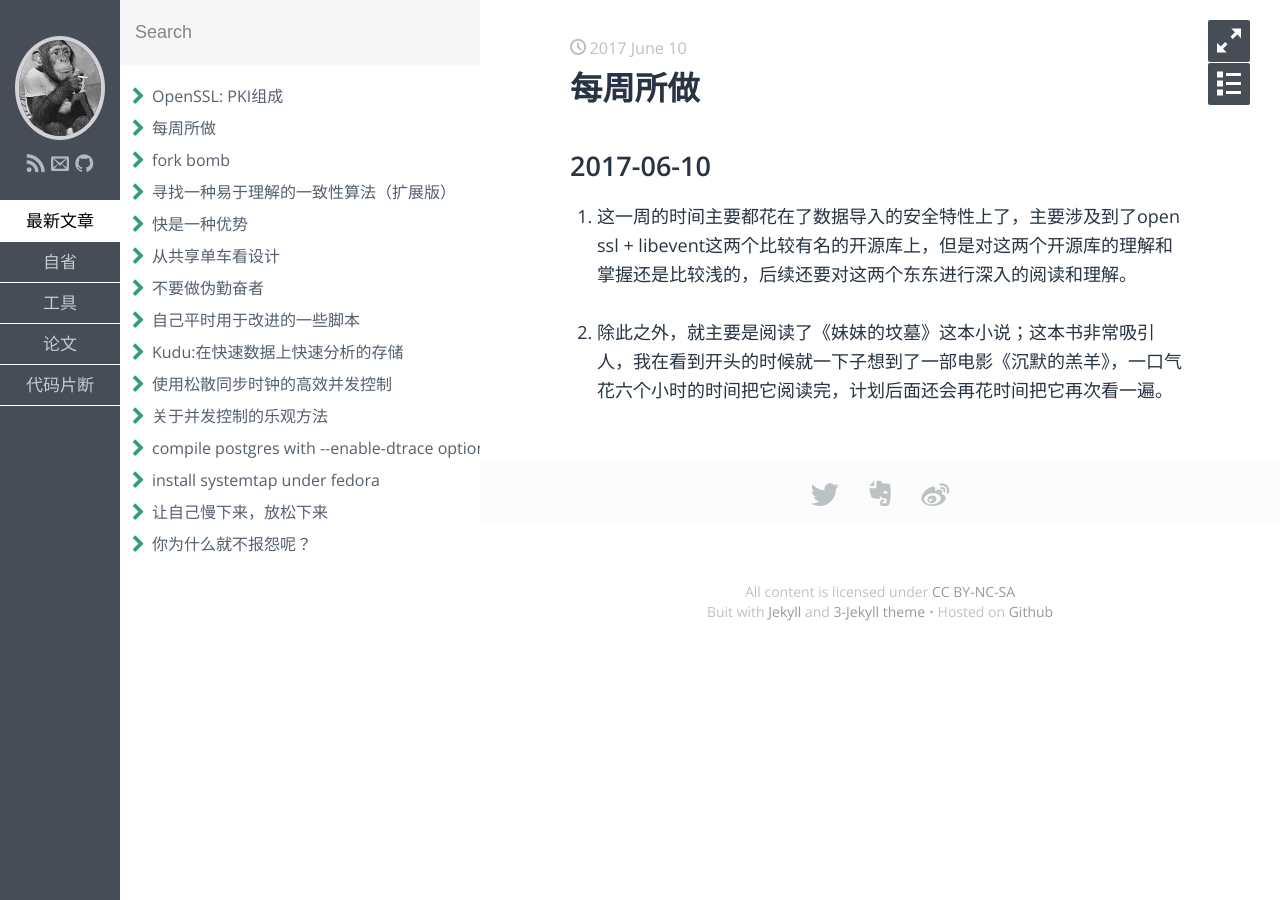
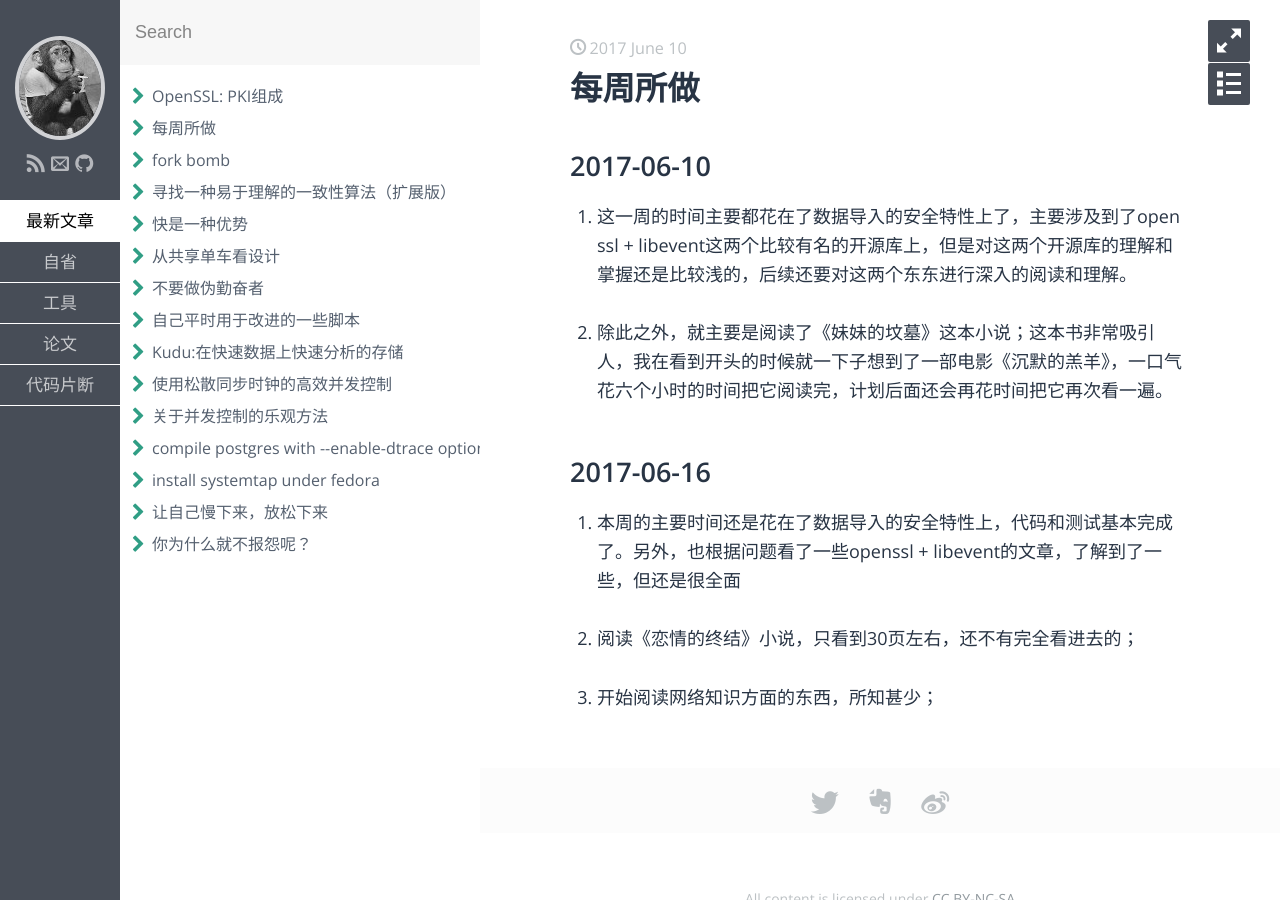
Before and after one commit to feelkill/feelkill.github.io, a Jekyll site: the page built from _posts/self_think/2017-06-10-main-things-each-week.md, in a window 1280 px wide. Built offline with Jekyll 4.4.1, drawn with Linux system fonts in a browser that asks for light colours; some web fonts are replaced.

Commit message:
6月份第2周所做

```diff
--- a/_posts/self_think/2017-06-10-main-things-each-week.md
+++ b/_posts/self_think/2017-06-10-main-things-each-week.md
@@ -11,3 +11,11 @@ keywords: 每周总结, 反省, 改进
 1. 这一周的时间主要都花在了数据导入的安全特性上了，主要涉及到了open ssl + libevent这两个比较有名的开源库上，但是对这两个开源库的理解和掌握还是比较浅的，后续还要对这两个东东进行深入的阅读和理解。
 
 2. 除此之外，就主要是阅读了《妹妹的坟墓》这本小说；这本书非常吸引人，我在看到开头的时候就一下子想到了一部电影《沉默的羔羊》，一口气花六个小时的时间把它阅读完，计划后面还会再花时间把它再次看一遍。
+
+## 2017-06-16
+
+1. 本周的主要时间还是花在了数据导入的安全特性上，代码和测试基本完成了。另外，也根据问题看了一些openssl + libevent的文章，了解到了一些，但还是很全面
+
+2. 阅读《恋情的终结》小说，只看到30页左右，还不有完全看进去的；
+
+3. 开始阅读网络知识方面的东西，所知甚少；
```
